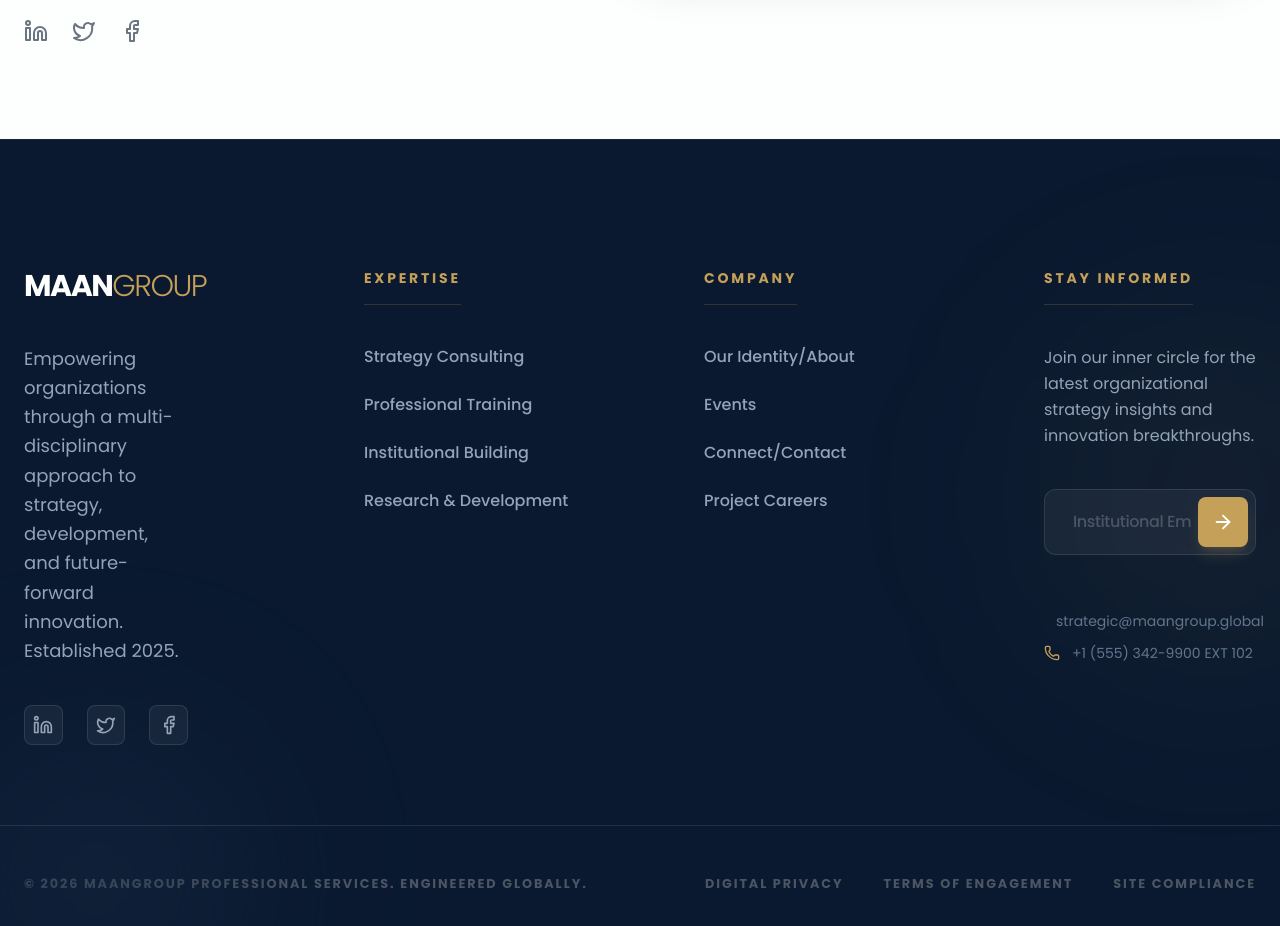
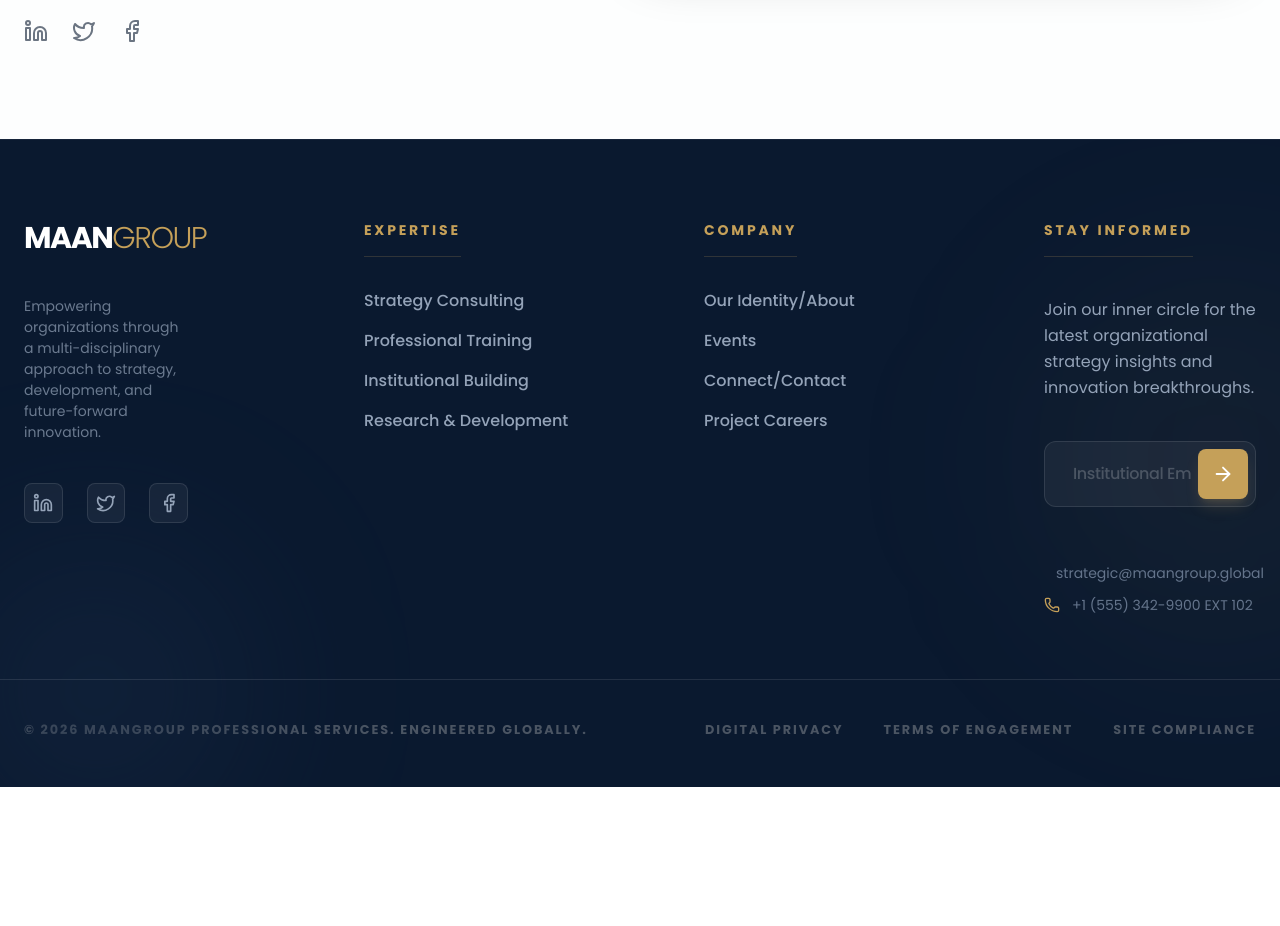
Before and after one commit to Amen252/Maan-Group, a React (Vite) app: page /contact in a window 1280 px wide. Shown: the part 860-1786 px from the top of the page. After the commit the page ends 1647 px from the top, so only its background shows below. Built offline with nearby package versions, Linux system fonts and the light colour scheme.

Commit message:
UI: Compressed Navbar and Footer height for a more compact and professional look

```diff
--- a/src/components/Footer.jsx
+++ b/src/components/Footer.jsx
@@ -4,14 +4,14 @@
 
 export const Footer = () => {
     return (
-        <footer className="bg-navy-900 border-t border-white/5 pt-32 pb-16 relative overflow-hidden">
-            <div className="container mx-auto px-6 max-w-[1280px] grid lg:grid-cols-4 md:grid-cols-2 gap-x-32 gap-y-24 relative z-10 pb-20 border-b border-white/10 mb-12">
+        <footer className="bg-navy-900 border-t border-white/5 pt-20 pb-12 relative overflow-hidden">
+            <div className="container mx-auto px-6 max-w-[1280px] grid lg:grid-cols-4 md:grid-cols-2 gap-x-32 gap-y-12 relative z-10 pb-16 border-b border-white/10 mb-10">
                 <div className="space-y-10 order-1 pr-12">
                     <Link to="/" className="text-3xl font-heading font-bold text-white tracking-tighter hover:text-gold-500 transition-colors">
                         MAAN<span className="text-gold-500 font-light">GROUP</span>
                     </Link>
-                    <p className="text-slate-400 text-lg leading-relaxed max-w-sm">
-                        Empowering organizations through a multi-disciplinary approach to strategy, development, and future-forward innovation. Established 2025.
+                    <p className="text-slate-400 text-sm leading-normal max-w-xs opacity-70">
+                        Empowering organizations through a multi-disciplinary approach to strategy, development, and future-forward innovation.
                     </p>
                     <div className="flex gap-6 items-center">
                         <a href="#" className="w-10 h-10 rounded-lg bg-white/5 border border-white/10 text-slate-400 flex items-center justify-center hover:bg-gold-500 hover:text-white hover:border-gold-500 transition-all duration-300">
@@ -26,9 +26,9 @@
                     </div>
                 </div>
 
-                <div className="order-2 lg:order-2 space-y-10">
+                <div className="order-2 lg:order-2 space-y-8">
                     <h3 className="text-sm font-bold uppercase tracking-[0.2em] text-gold-500 border-b border-gold-500/20 pb-4 w-fit">Expertise</h3>
-                    <ul className="space-y-6">
+                    <ul className="space-y-4">
                         <li><Link to="/services" className="text-slate-400 hover:text-white hover:translate-x-2 transition-all block text-base font-medium">Strategy Consulting</Link></li>
                         <li><Link to="/services" className="text-slate-400 hover:text-white hover:translate-x-2 transition-all block text-base font-medium">Professional Training</Link></li>
                         <li><Link to="/services" className="text-slate-400 hover:text-white hover:translate-x-2 transition-all block text-base font-medium">Institutional Building</Link></li>
@@ -36,9 +36,9 @@
                     </ul>
                 </div>
 
-                <div className="order-3 lg:order-3 space-y-10">
+                <div className="order-3 lg:order-3 space-y-8">
                     <h3 className="text-sm font-bold uppercase tracking-[0.2em] text-gold-500 border-b border-gold-500/20 pb-4 w-fit">Company</h3>
-                    <ul className="space-y-6">
+                    <ul className="space-y-4">
                         <li><Link to="/about" className="text-slate-400 hover:text-white hover:translate-x-2 transition-all block text-base font-medium">Our Identity/About</Link></li>
                         <li><Link to="/events" className="text-slate-400 hover:text-white hover:translate-x-2 transition-all block text-base font-medium">Events</Link></li>
                         <li><Link to="/contact" className="text-slate-400 hover:text-white hover:translate-x-2 transition-all block text-base font-medium">Connect/Contact</Link></li>
--- a/src/components/Navbar.jsx
+++ b/src/components/Navbar.jsx
@@ -21,7 +21,7 @@
     ];
 
     return (
-        <nav className={`fixed top-0 left-0 w-full z-[1000] transition-all duration-500 ${scrolled ? 'bg-white/95 backdrop-blur-xl shadow-lg shadow-navy-900/5 py-3' : 'bg-white/80 backdrop-blur-md py-4'
+        <nav className={`fixed top-0 left-0 w-full z-[1000] transition-all duration-500 ${scrolled ? 'bg-white/95 backdrop-blur-xl shadow-lg shadow-navy-900/5 py-2' : 'bg-white/80 backdrop-blur-md py-3'
             } border-b border-slate-100/80`}>
             <div className="container mx-auto px-6 flex items-center justify-between max-w-[1280px]">
 
```
